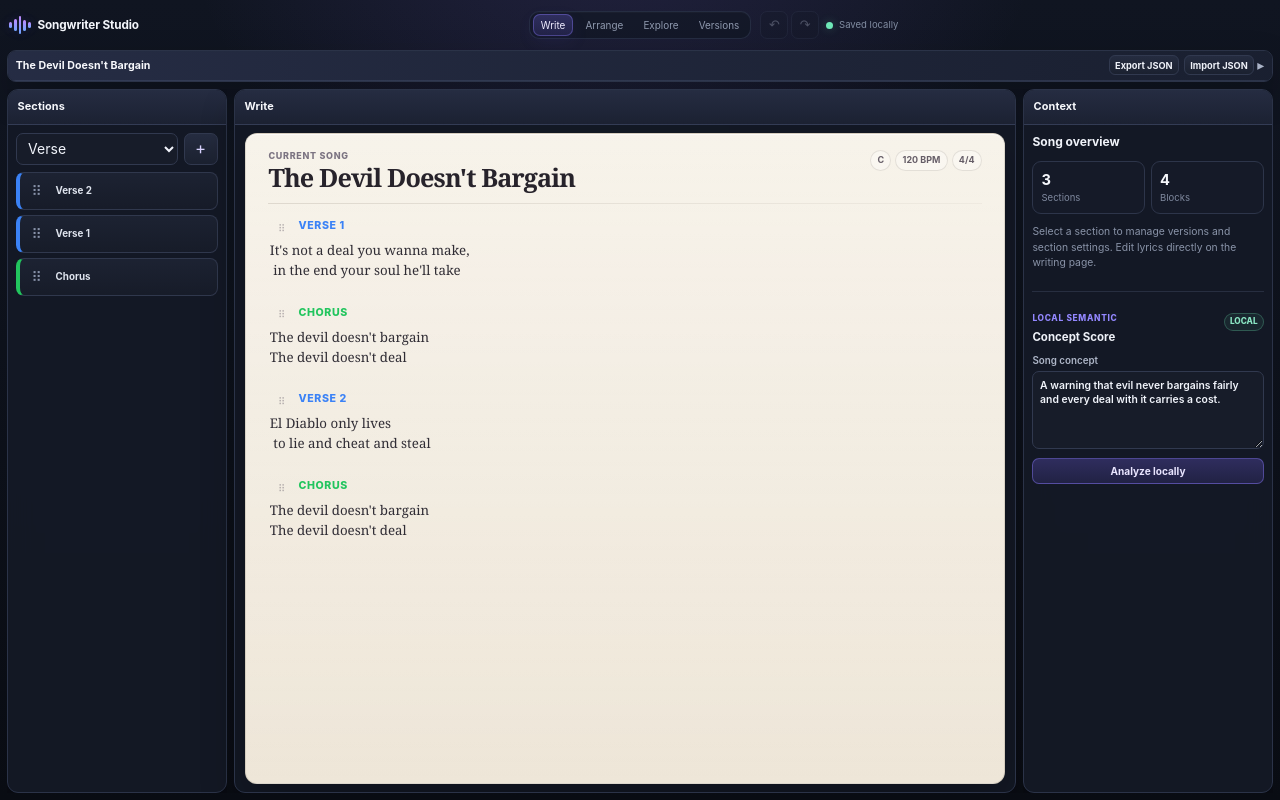
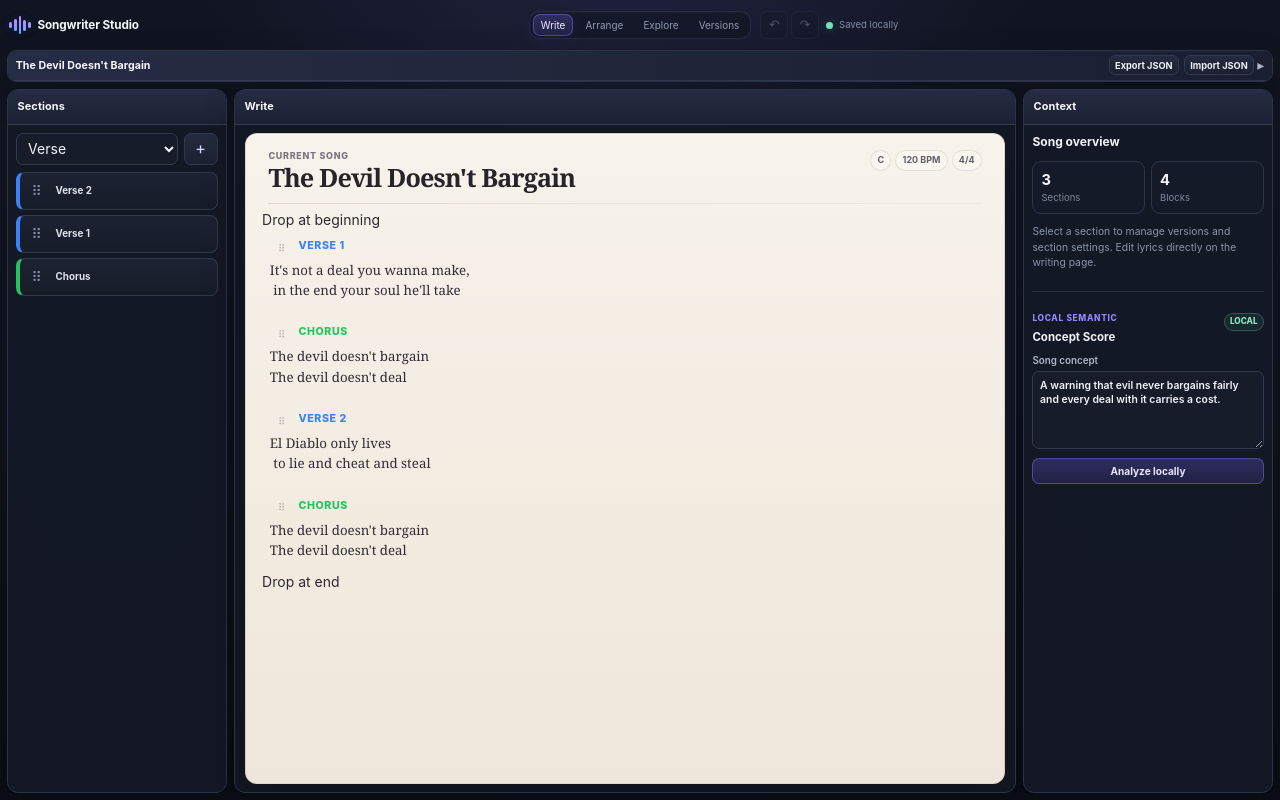
Before and after one commit to dstancomb3/Songwriter-Studio, a React (Vite) app: page / in a window 1280 px wide. Built offline with nearby package versions, Linux system fonts and the light colour scheme.

Commit message:
Add beginning and end Write drop zones

```diff
--- a/src/components/preview/PreviewPanel.tsx
+++ b/src/components/preview/PreviewPanel.tsx
@@ -46,6 +46,46 @@ import type {
   Section,
   SectionVersion,
 } from "../../types";
+
+function ArrangementEdgeDropZone({
+  id,
+  index,
+  label,
+}: {
+  id: string;
+  index: number;
+  label: string;
+}) {
+  const {
+    setNodeRef,
+    isOver,
+  } = useDroppable({
+    id,
+    data: {
+      type:
+        "arrangement-edge",
+      axis:
+        "vertical",
+      index,
+    },
+  });
+
+  return (
+    <div
+      ref={setNodeRef}
+      className={
+        isOver
+          ? "preview-arrangement-edge preview-arrangement-edge--active"
+          : "preview-arrangement-edge"
+      }
+      aria-label={label}
+    >
+      <span>
+        {label}
+      </span>
+    </div>
+  );
+}
 
 function SortableWriteSection({
   arrangementItemId,
@@ -699,6 +739,12 @@ export function PreviewPanel() {
 
           <div className="preview-song-divider" />
 
+          <ArrangementEdgeDropZone
+            id="write-arrangement-start"
+            index={0}
+            label="Drop at beginning"
+          />
+
           <SortableContext
             items={
               arrangement.sequence.map(
@@ -870,6 +916,14 @@ export function PreviewPanel() {
               <div className="preview-arrangement-drop-target" />
             )}
           </SortableContext>
+
+          <ArrangementEdgeDropZone
+            id="write-arrangement-end"
+            index={
+              arrangement.sequence.length
+            }
+            label="Drop at end"
+          />
         </div>
       </Panel>
     </div>
```
